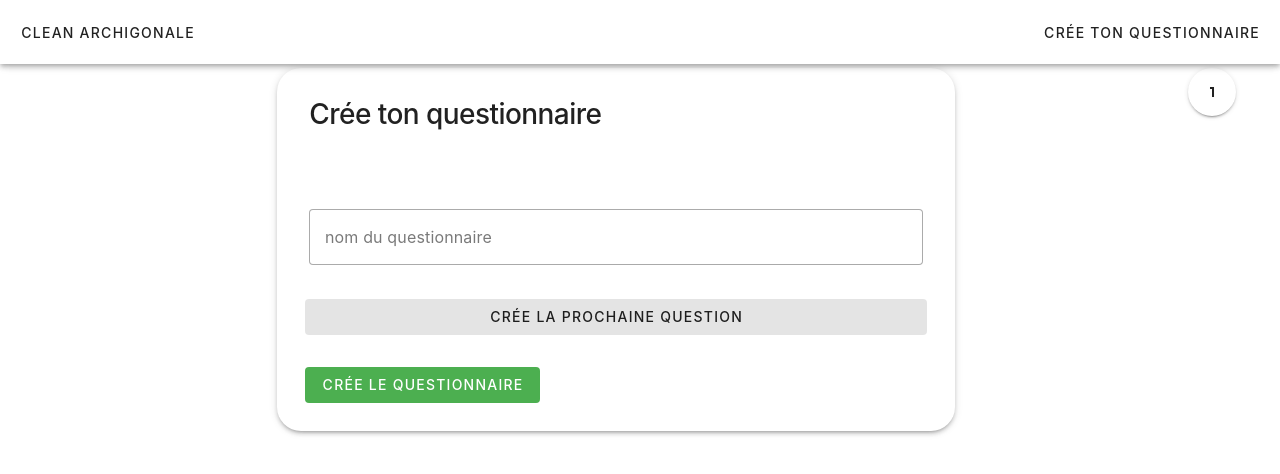
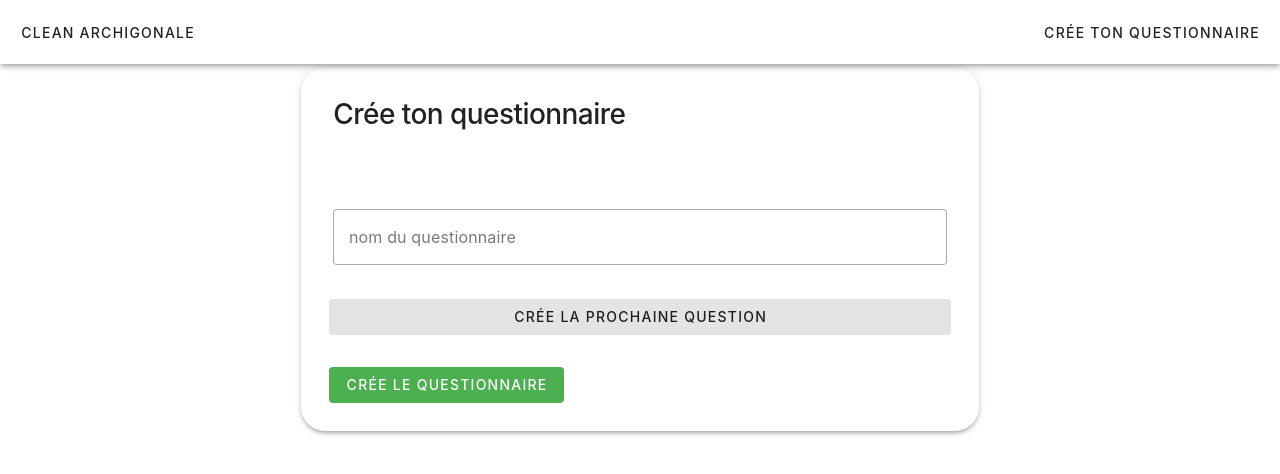
Before and after one commit to morfouesse/clean-archigonal, a Vue app: page /addSurvey in a window 1280 px wide. Shown: the top 474 px of the page. Built offline with nearby package versions, Linux system fonts and the light colour scheme.

Commit message:
remove useless

```diff
--- a/src/components/survey/AddSurveyForm.vue
+++ b/src/components/survey/AddSurveyForm.vue
@@ -16,7 +16,7 @@
           </v-row>
         </v-container>
       </v-card>
-      <v-btn icon="mdi-numeric-1"></v-btn>
+      <!--  <v-btn icon="mdi-numeric-1"></v-btn> -->
     </v-row>
   </form>
 </template>
```
